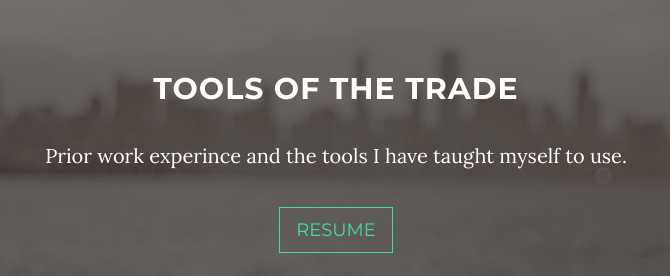
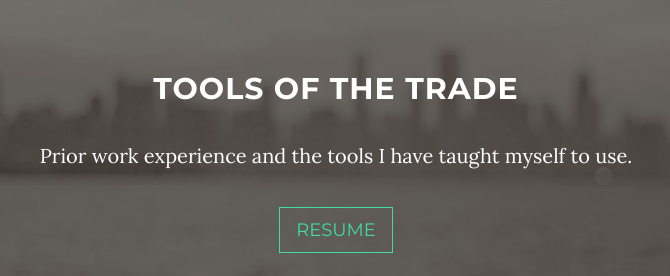
Before and after one commit to MatthewKrey-zz/MatthewKrey.github.io, a plain HTML site: page index.html in a window 1280 px wide. Shown: the part 1881-2157 px from the top of the page, 304-974 px from the left. Drawn offline with Linux system fonts and the light colour scheme; some packages are replaced by stand-ins of ours.

Commit message:
fixing spelling error in About Me section

```diff
--- a/index.html
+++ b/index.html
@@ -111,7 +111,7 @@
             <div class="container">
                 <div class="col-lg-8 col-lg-offset-2">
                     <h2>Tools of the trade</h2>
-                    <p>Prior work experince and the tools I have taught myself to use. </p>
+                    <p>Prior work experience and the tools I have taught myself to use. </p>
                     <a href="https://github.com/MatthewKrey/Fall-2015-Resume/issues/2" class="btn btn-default btn-lg">Resume</a>
                 </div>
             </div>
```
